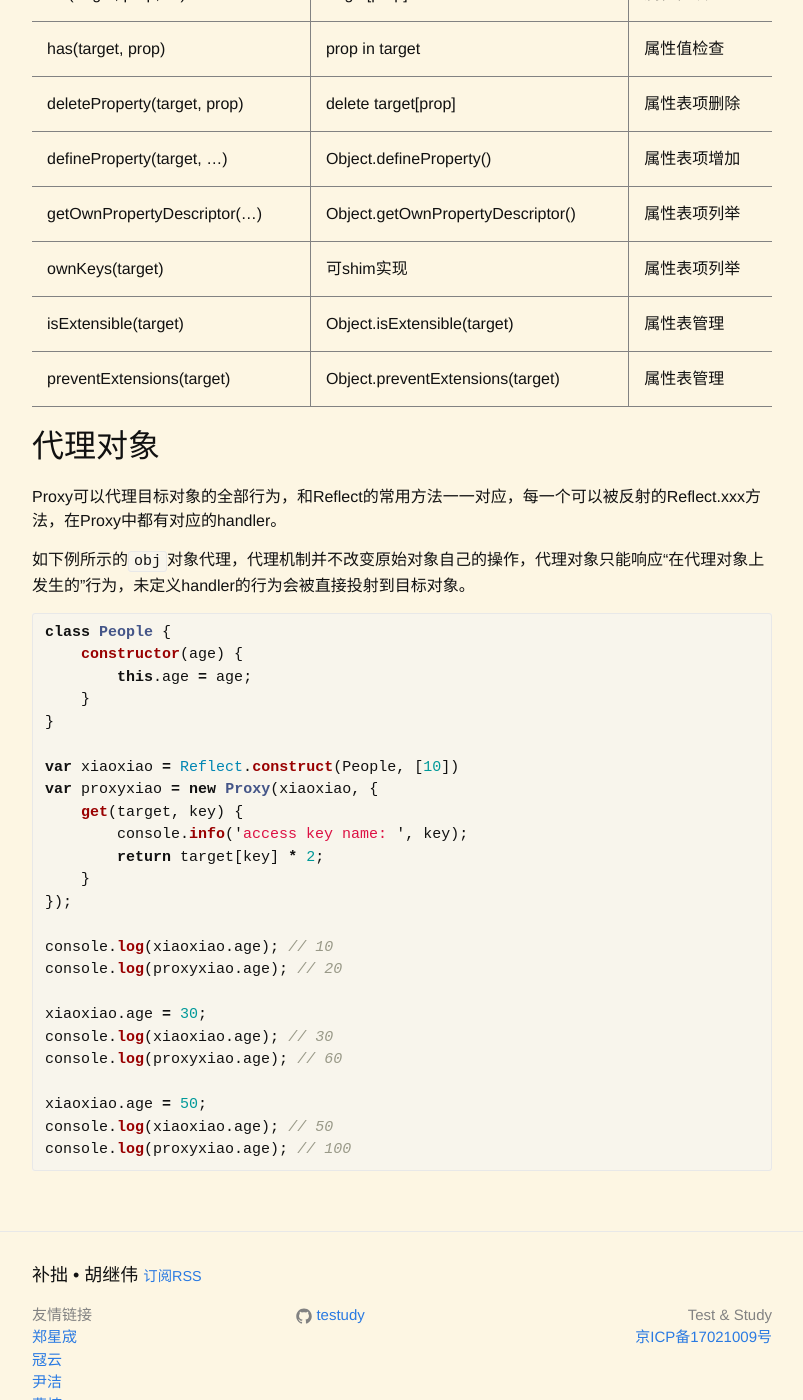
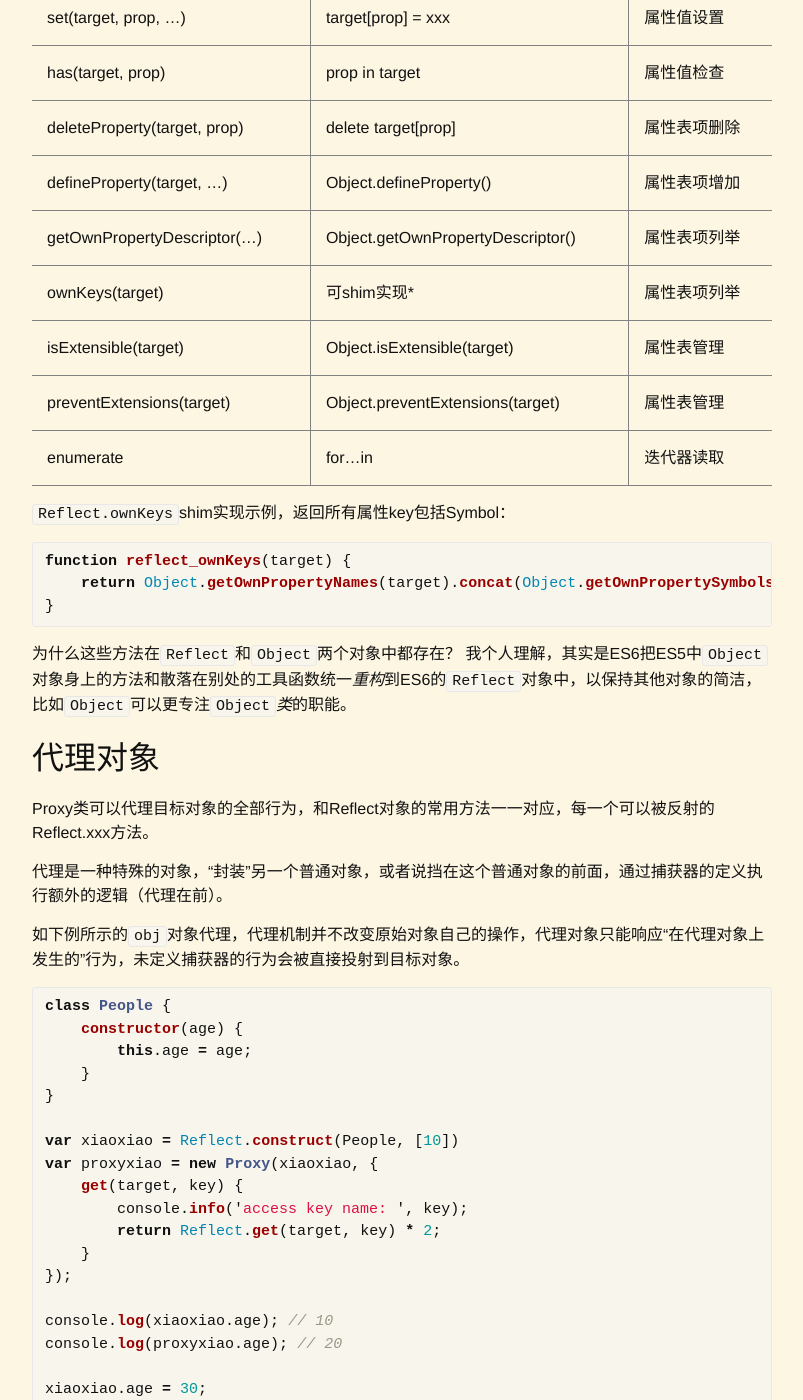
Before and after one commit to testudy/testudy.github.io, a Jekyll site: the page built from tech/_posts/2020-06-20-proxy-and-reflect.md, in a window 1280 px wide and 1400 px high, scrolled down 1107 px. Shown: the whole window, without its empty margins (238-1041 px from the left). Built offline with Jekyll 4.4.1, drawn with Linux system fonts in a browser that asks for light colours; comment, search, counter and statistics services are not loaded; some of the changed text lies outside the part shown.

Commit message:
chore: 完成proxy-and-reflect.md第一个版本

````diff
--- a/tech/_posts/2020-06-20-proxy-and-reflect.md
+++ b/tech/_posts/2020-06-20-proxy-and-reflect.md
@@ -14,15 +14,14 @@ tags: 技术 元编程 JavaScript
 
 08年，周爱民老师已经写了这本书的[第一版](https://book.douban.com/subject/3012828/)，那时候我还在上大学。周爱民老师于技术的匠艺匠心是我辈技术人员的楷模——于我自己努力学习，不懈实践。
 
-
 最近在细读Vue 3.0的源码，其中的数据响应已经基于Proxy实现。便把相关和Proxy和Reflect一起整理和梳理一下，细化知识结构。
 
-常见的编程范式有结构化、面向对象、函数式、动态化和并行计算，JavaScript是一门神奇的语言，可以基于这5种范式来进行编程。Reflect和Proxy是动态化编程的基础之一。Reflect对象用于“调用”对象的行为，Proxy类从另一个角度来实现反射，用于改变对象的行为。
+常见的编程范式有结构化、面向对象、函数式、动态化和并行计算，JavaScript是一门神奇的语言，可以基于这5种范式来进行编程。Reflect和Proxy是动态化编程/元编程的基础之一。Reflect对象用于“调用”对象的行为，Proxy类从另一个角度来实现反射，用于改变对象的行为。
 
 
 ## 反射对象
 
-通过反射（Reflection）机制，可以访问、检测和修改对象的内容状态和行为。Reflect的常用方法和作用如下：
+通过反射（Reflection）机制，可以访问、检测和修改对象的内容状态和行为。Reflect对象的常用方法和作用如下，对应于可控的元编程的静态函数，提供了模拟各种语法特性的可编程等价物（比如实现DSL）：
 
 | 常用方法 | 替代方法 | 作用 |
 |--------|---------|-----|
@@ -36,14 +35,28 @@ tags: 技术 元编程 JavaScript
 |deleteProperty(target, prop)|delete target[prop]|属性表项删除|
 |defineProperty(target, ...)|Object.defineProperty()|属性表项增加|
 |getOwnPropertyDescriptor(...)|Object.getOwnPropertyDescriptor()|属性表项列举|
-|ownKeys(target)|可shim实现|属性表项列举|
+|ownKeys(target)|可shim实现*|属性表项列举|
 |isExtensible(target)|Object.isExtensible(target)|属性表管理|
 |preventExtensions(target)|Object.preventExtensions(target)|属性表管理|
+|enumerate|for...in|迭代器读取|
+
+`Reflect.ownKeys`shim实现示例，返回所有属性key包括Symbol：
+
+```javascript
+function reflect_ownKeys(target) {
+    return Object.getOwnPropertyNames(target).concat(Object.getOwnPropertySymbols(target));
+}
+```
+
+为什么这些方法在`Reflect`和`Object`两个对象中都存在？
+我个人理解，其实是ES6把ES5中`Object`对象身上的方法和散落在别处的工具函数统一*重构*到ES6的`Reflect`对象中，以保持其他对象的简洁，比如`Object`可以更专注`Object`*类*的职能。
 
 ## 代理对象
-Proxy可以代理目标对象的全部行为，和Reflect的常用方法一一对应，每一个可以被反射的Reflect.xxx方法，在Proxy中都有对应的handler。
+Proxy类可以代理目标对象的全部行为，和Reflect对象的常用方法一一对应，每一个可以被反射的Reflect.xxx方法。
 
-如下例所示的`obj`对象代理，代理机制并不改变原始对象自己的操作，代理对象只能响应“在代理对象上发生的”行为，未定义handler的行为会被直接投射到目标对象。
+代理是一种特殊的对象，“封装”另一个普通对象，或者说挡在这个普通对象的前面，通过捕获器的定义执行额外的逻辑（代理在前）。
+
+如下例所示的`obj`对象代理，代理机制并不改变原始对象自己的操作，代理对象只能响应“在代理对象上发生的”行为，未定义捕获器的行为会被直接投射到目标对象。
 
 ```javascript
 class People {
@@ -56,7 +69,7 @@ var xiaoxiao = Reflect.construct(People, [10])
 var proxyxiao = new Proxy(xiaoxiao, {
     get(target, key) {
         console.info('access key name: ', key);
-        return target[key] * 2;
+        return Reflect.get(target, key) * 2;
     }
 });
 
@@ -71,3 +84,10 @@ xiaoxiao.age = 50;
 console.log(xiaoxiao.age); // 50
 console.log(proxyxiao.age); // 100
 ```
+
+
+## 参考
+1. [Reflect](https://developer.mozilla.org/zh-CN/docs/Web/JavaScript/Reference/Global_Objects/Reflect)
+2. [Proxy](https://developer.mozilla.org/zh-CN/docs/Web/JavaScript/Reference/Global_Objects/Proxy)
+3. [ES6新特性：Javascript中的Reflect对象](https://www.cnblogs.com/diligenceday/p/5474126.html)
+4. [Proxy、Reflect同名函数的区别，以及既生Object，何生Reflect](https://zhuanlan.zhihu.com/p/30299114)
````
Also changed, not shown: other parts of tech/_posts/2020-06-20-proxy-and-reflect.md (+2 -2 lines).
